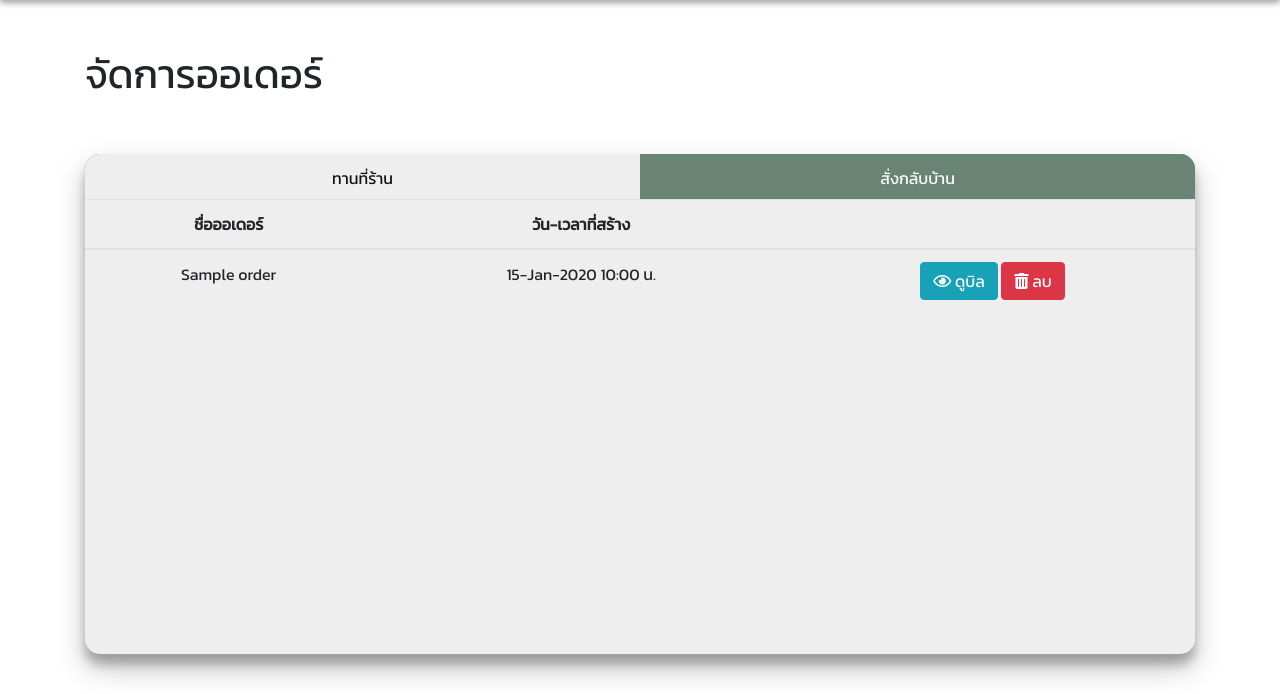
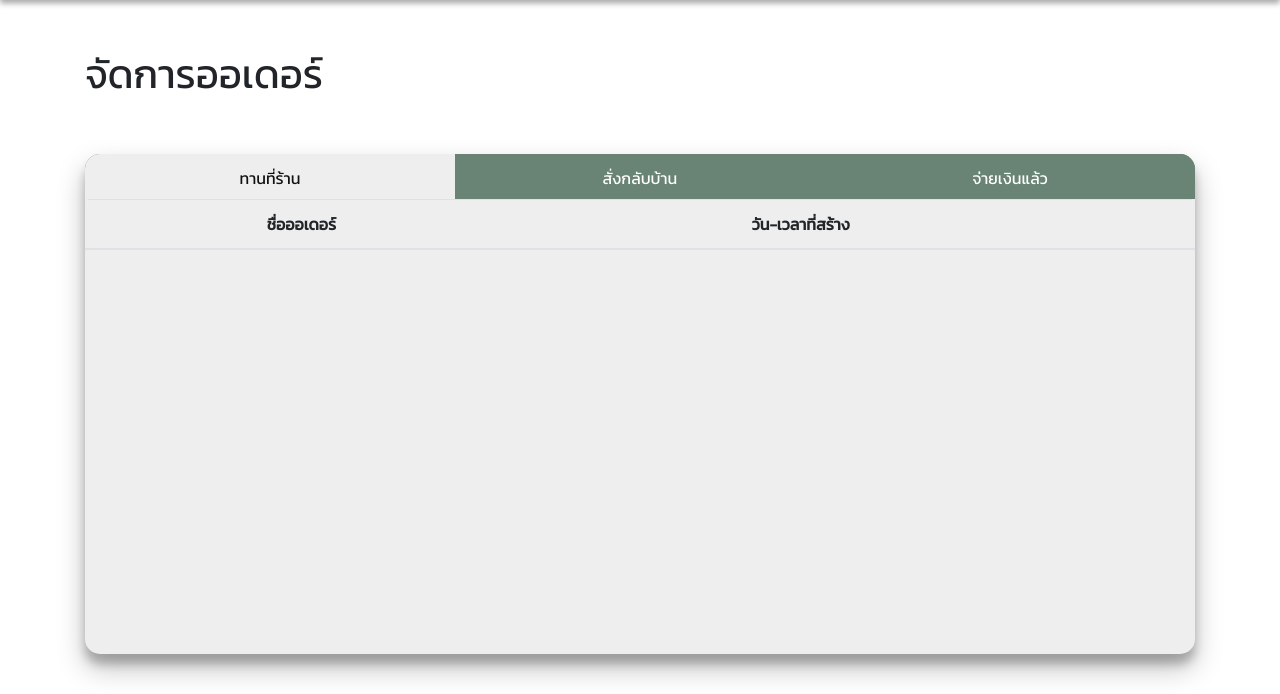
Before and after one commit to poohcid/Qlunch, a Django app: page /work_in/manage_order/ in a window 1280 px wide. Shown: the part 59-753 px from the top of the page. Run offline with Django 3.2, Linux system fonts and the light colour scheme; tables that the repository leaves empty hold one stand-in row (values such as "Sample post"); lists and menus that the app fills with data are empty; some libraries are stand-ins or nearby versions.

Commit message:
แก้ bug

```diff
--- a/work_in/templates/work_in/manage_order.html
+++ b/work_in/templates/work_in/manage_order.html
@@ -15,11 +16,13 @@
         background: #698474;
 
     }
+
     .heading li {
-        width: 50%;
+        width: 33.33%;
         float: left;
         color: #fff;
     }
+
     .heading li a {
         height: 100%;
         width: 100%;
@@ -39,15 +44,18 @@
         overflow: auto;
     }
 
-}
-
+    }
 </style>
 <h1 style="margin-top:50px;">จัดการออเดอร์</h1><br><br>
 
 <div class="tabs">
     <div class="heading">
-        <li><a type="button" onclick="show_shop()" id="shop_button" style="border-radius: 15px 0px 0px 0px">ทานที่ร้าน</a></li>
-        <li><a type="button" onclick="show_home()" id="home_button" style="background: #698474; color: #fff; border-radius: 0px 15px 0px 0px;">สั่งกลับบ้าน</a></li>
+        <li><a type="button" onclick="show_shop()" id="shop_button"
+                style="border-radius: 15px 0px 0px 0px">ทานที่ร้าน</a></li>
+        <li><a type="button" onclick="show_home()" id="home_button"
+                style="background: #698474; color: #fff;">สั่งกลับบ้าน</a></li>
+        <li><a type="button" onclick="show_pay()" id="pay_button"
+                style="background: #698474; color: #fff; border-radius: 0px 15px 0px 0px;">จ่ายเงินแล้ว</a></li>
     </div>
     <div class="content">
         <div id="order">
@@ -61,26 +69,26 @@
                 </thead>
                 <tbody>
                     {% for order_list in order %}
+                    {% if order_list.id not in receipt %}
                     <tr>
                         <td>{{order_list.name}}</td>
                         <td>{{order_list.date_book|date:"d-M-Y H:i น."}}</td>
                         <td>
-                        {% if order_list.id in receipt %}
-                            <a type="button" class="btn btn-info" href="{% url 'receipt' id=order_list.id %}"><i class="far fa-eye"></i> ดูบิล</a>
+                            <a type="button" class="btn btn-success" href="{% url 'get_order' id=order_list.id %}"><i
+                                    class="fas fa-utensils"></i> สั่งอาหาร</a>
+                            <a type="button" class="btn btn-info" href="{% url 'receipt' id=order_list.id %}"><i
+                                    class="fas fa-receipt"></i> เช็คบิล</a>
                             <button type="button" class="btn btn-danger"><i class="fas fa-trash-alt"></i> ลบ</button>
-                        {% else %}
-                            <a type="button" class="btn btn-success" href="{% url 'get_order' id=order_list.id %}"><i class="fas fa-utensils"></i> สั่งอาหาร</a>
-                            <a type="button" class="btn btn-info" href="{% url 'receipt' id=order_list.id %}"><i class="fas fa-receipt"></i> เช็คบิล</a>
-                            <button type="button" class="btn btn-danger"><i class="fas fa-trash-alt"></i> ลบ</button>
-                        {% endif %}
+
 
                         </td>
                     </tr>
+                    {% endif %}
                     {% endfor %}
                 </tbody>
             </table>
         </div>
-       <div id="order2" style="display:none;">
+        <div id="order2" style="display:none;">
             <table class="table text-center">
                 <thead>
                     <tr>
@@ -113,25 +160,55 @@
 </div>
 
 <script>
-    function show_shop(){
+    function show_shop() {
         document.getElementById("order").style.display = ""
         document.getElementById("order2").style.display = "none"
+        document.getElementById("order3").style.display = "none"
 
         document.getElementById("home_button").style.background = "#698474"
+        document.getElementById("home_button").style.color = "#FFF"
+
+        document.getElementById("shop_button").style.color = "#111"
         document.getElementById("shop_button").style.background = "#EEE"
 
-        document.getElementById("shop_button").style.color = "#111"
-        document.getElementById("home_button").style.color = "#FFF"
+        document.getElementById("pay_button").style.color = "#FFF"
+        document.getElementById("pay_button").style.background = "#698474"
+
     }
-    function show_home(){
+
+    function show_home() {
         document.getElementById("order").style.display = "none"
         document.getElementById("order2").style.display = ""
+        document.getElementById("order3").style.display = "none"
 
         document.getElementById("shop_button").style.background = "#698474"
+        document.getElementById("shop_button").style.color = "#FFF"
+
+        document.getElementById("home_button").style.color = "#111"
         document.getElementById("home_button").style.background = "#EEE"
 
-        document.getElementById("home_button").style.color = "#111"
+        document.getElementById("pay_button").style.color = "#FFF"
+        document.getElementById("pay_button").style.background = "#698474"
+
+    }
+
+    function show_pay() {
+        document.getElementById("order").style.display = "none"
+        document.getElementById("order2").style.display = "none"
+        document.getElementById("order3").style.display = ""
+
+        document.getElementById("pay_button").style.color = "#111"
+        document.getElementById("pay_button").style.background = "#EEE"
+
+        document.getElementById("home_button").style.color = "#FFF"
+        document.getElementById("home_button").style.background = "#698474"
+
         document.getElementById("shop_button").style.color = "#FFF"
+        document.getElementById("shop_button").style.background = "#698474"
+
+
+
+
     }
 </script>
 
--- a/work_in/views.py
+++ b/work_in/views.py
@@ -123,18 +123,20 @@ def manage_order(request):
 
     for r in receipt:
         receipt_list.append(r.order_id)
+
     print(receipt_list)
     for have_table in order_in:
         if not have_table.table.all():
             order_list.append(have_table.order_id)
 
     order_in = Order_in.objects.filter(order_id__in=order_list)
-    order2 = Order.objects.filter(id__in=order_list)
-    order = Order.objects.exclude(id__in=order_list)
+    order2 = Order.objects.filter(id__in=order_list) #order ทานที่ร้าน
+    order = Order.objects.exclude(id__in=order_list) #order สั่งกลับบ้าน
 
     context['order2'] = order2.order_by("date_book")
     context['order'] = order.order_by("date_book")
     context['receipt'] = receipt_list
+    context['all_order'] = Order.objects.all()
 
     return render(request, 'work_in/manage_order.html', context=context)
 
@@ -160,14 +162,20 @@ def receipt(request, id):
     context = {}
     total_price = 0
     order = Order.objects.get(pk=id)
-    order_food = Order_food.objects.filter(order_id=id)
+    check = [False, True]
+    order_food = Order_food.objects.filter(order_id=id).filter(status__in=check)
     order_in = Order_in.objects.get(order_id=id)
 
     for i in order_food:  #บวกจำนวนเงินทั้งหมด
         total_price += i.food_price
 
     if order_in.table.all(): #เช็คว่า order นั้นมันโต๊ะหรือไม่
-        context['table'] = order_in.table.get().id
+        table_list = []
+        for i in order_in.table.all():
+            table_list.append(i.id)
+
+        context['table'] = table_list
+        print(table_list)
 
     context['order'] = order
     context['order_food'] = order_food
@@ -185,10 +193,10 @@ def receipt(request, id):
             employee_id=request.user.id
             )
         if order_in.table.all():
-            table = Table.objects.get(pk=order_in.table.get().id)
-            table.status = False
-            table.save()
-        # new_reciept.save()
+            for i in order_in.table.all():
+                table = Table.objects.get(pk=i.id)
+                table.status = False
+                table.save()
         return redirect('receipt', id)
     if total_price == 0:
         context['error'] = 'ไม่สามารถเช็คบิลได้เนื่องจากออเดอร์นี้ไม่ได้ทำการสั่งเมนูใดเลย!'
@@ -199,5 +207,4 @@ def receipt(request, id):
     except ObjectDoesNotExist:
         return render(request, 'work_in/receipt.html', context=context)
 
-
     return render(request, 'work_in/receipt.html', context=context)
```
Also changed, not shown: other parts of work_in/templates/work_in/manage_order.html (+49 -7 lines), work_in/templates/work_in/receipt.html (+7 -2 lines).
